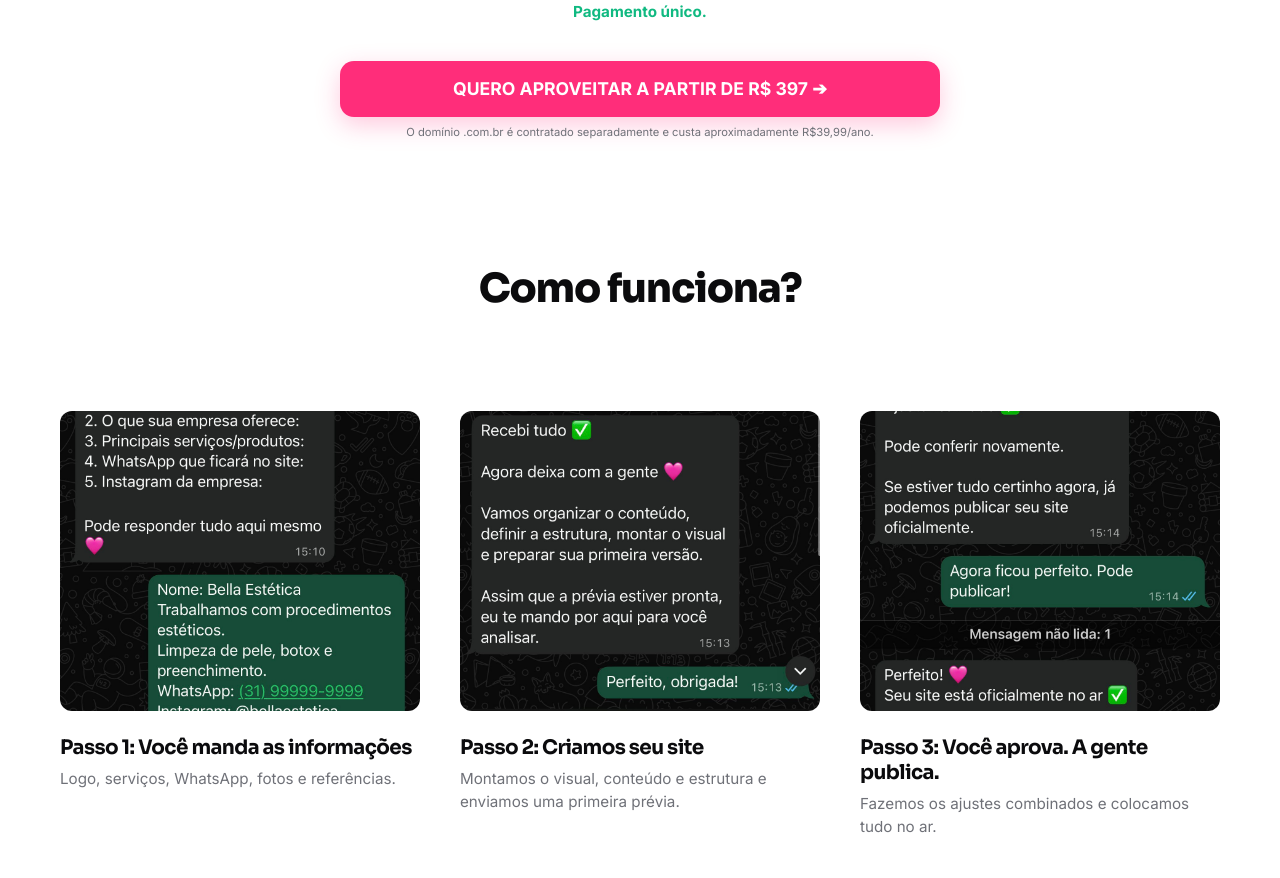
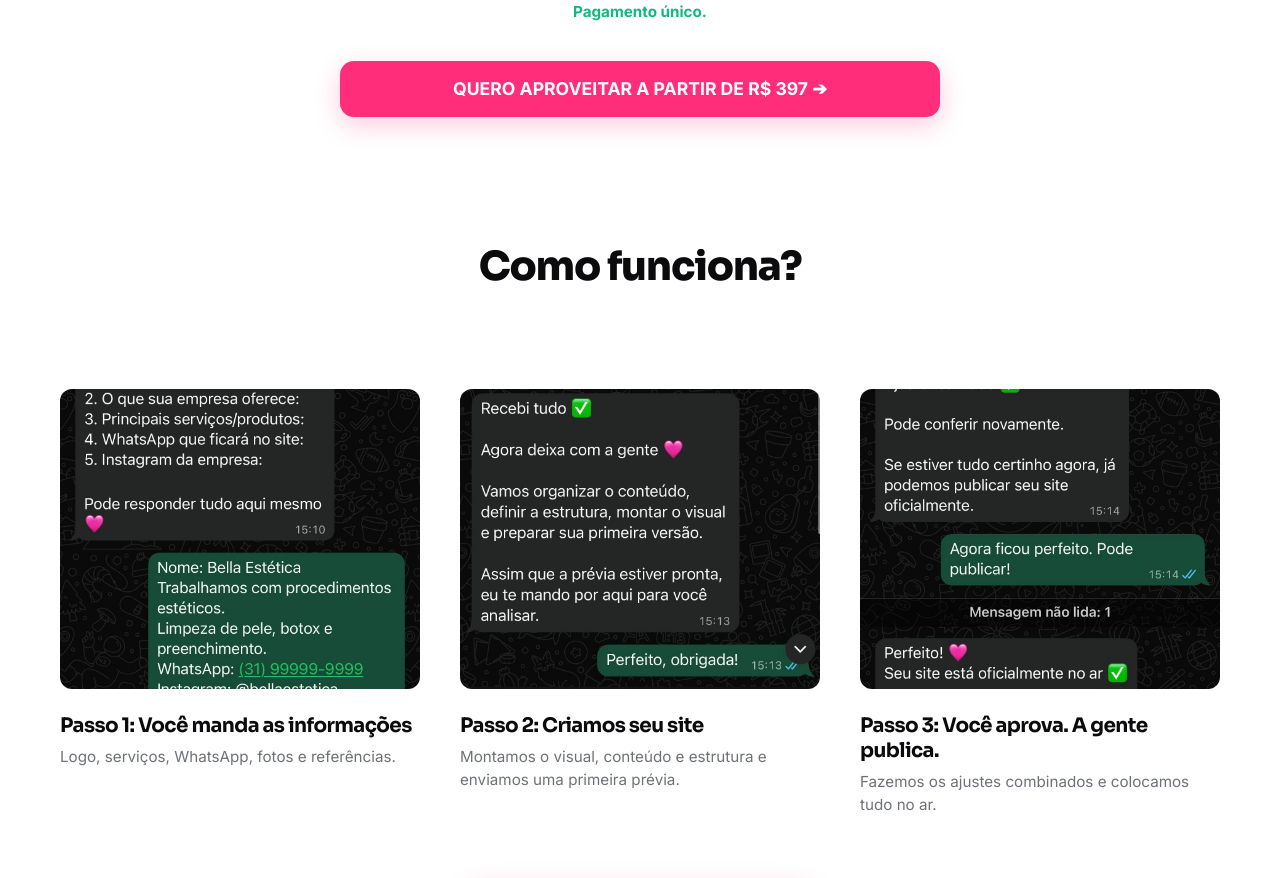
Before and after one commit to t0non/siteexpressbrasil, a Next.js app: page / in a window 1280 px wide. Shown: the part 2460-3338 px from the top of the page. Built offline with nearby package versions, Linux system fonts and the light colour scheme.

Commit message:
Remove aviso sobre valor do dominio

```diff
--- a/src/app/page.tsx
+++ b/src/app/page.tsx
@@ -234,9 +234,7 @@ export default function Home() {
                 {t.ctaForm}
               </button>
             </div>
-            <p className={styles.microcopy}>
-              {t.microcopy}
-            </p>
+
           </div>
         </div>
       </section>
```
